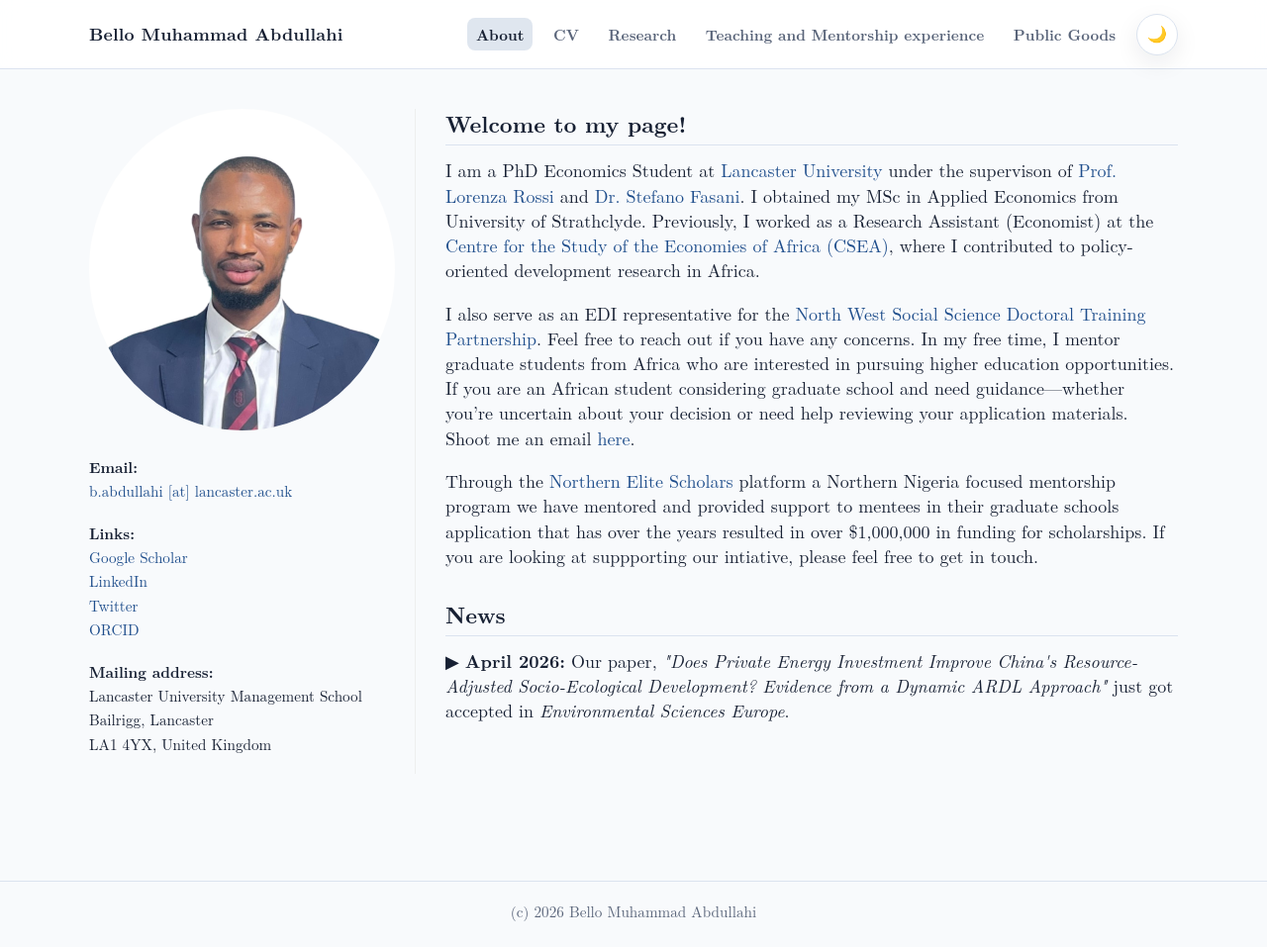
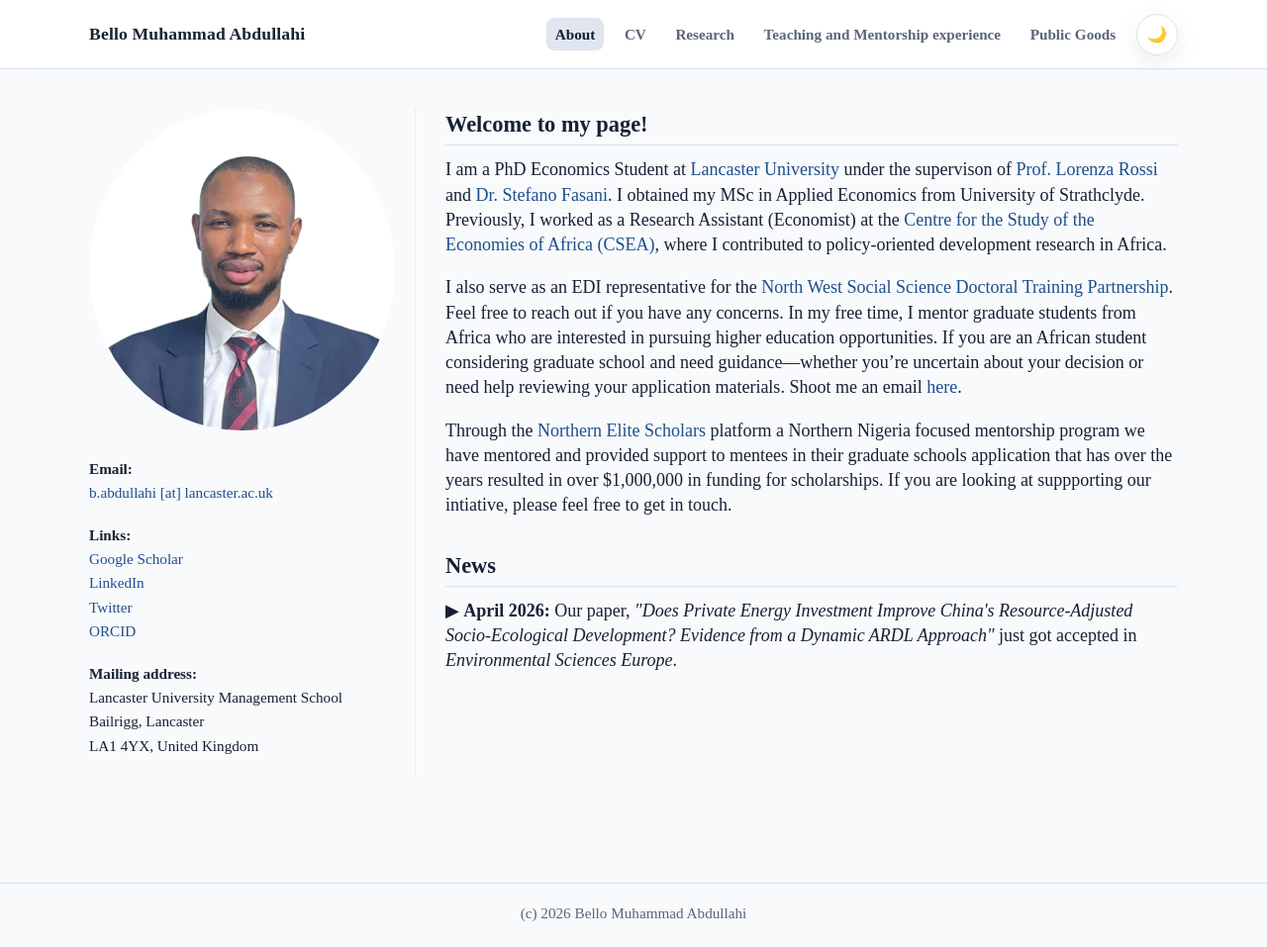
Before and after one commit to Bello-Abdullahi/Bello-Abdullahi.github.io, a Jekyll site: the page built from _pages/about.md, in a window 1280 px wide and 957 px high. Shown: the whole window at 99% size. Built offline with Jekyll 4.4.1, drawn with Linux system fonts in a browser that asks for light colours.

Commit message:
Update font-family in custom.css

```diff
--- a/assets/css/custom.css
+++ b/assets/css/custom.css
@@ -35,7 +35,7 @@ body {
 body {
   background: var(--bg);
   color: var(--text);
-  font-family: "Computer Modern Serif", "Latin Modern Roman", "Libre Baskerville", serif;
+  font-family: "Libre Baskerville", serif;
   line-height: 1.4;
   font-size: 18px;
   transition: background-color 0.25s ease, color 0.25s ease;
```
